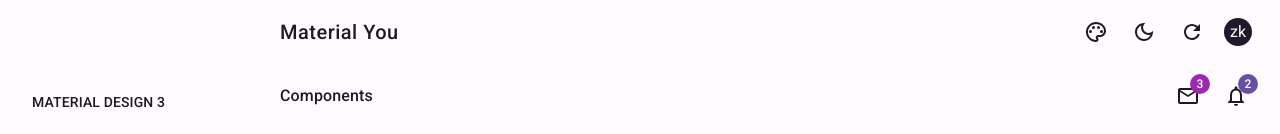
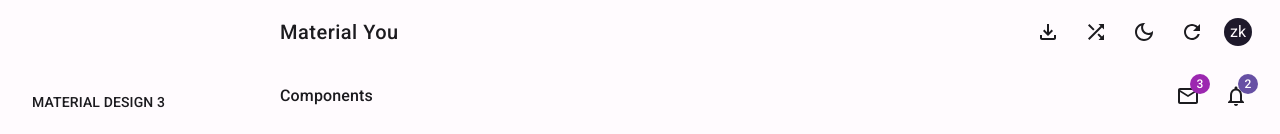
Before and after one commit to ZakAlbert/react-material-you-theme, a React (Vite) app: page /Components in a window 1280 px wide. Shown: the top 134 px of the page. Built offline with nearby package versions, Linux system fonts and the light colour scheme.

Commit message:
Add download button and change new color button to shuffle

```diff
--- a/package.json
+++ b/package.json
@@ -14,6 +14,8 @@
     "@mui/material": "^5.8.4",
     "@mui/styled-engine-sc": "^5.8.0",
     "material-dynamic-colors": "^0.0.10",
+    "mui-color": "^2.0.0-beta.2",
+    "mui-color-input": "^1.0.4",
     "react": "^18.2.0",
     "react-dom": "^18.2.0",
     "react-router-dom": "^6.3.0",
--- a/src/components/Header.tsx
+++ b/src/components/Header.tsx
@@ -3,7 +3,6 @@
 
 import MenuIcon from '@mui/icons-material/MenuTwoTone';
 import NotificationIcon from '@mui/icons-material/NotificationsOutlined';
-import ColorIcon from '@mui/icons-material/ColorLensOutlined';
 import DarkIcon from '@mui/icons-material/DarkModeOutlined';
 import LightIcon from '@mui/icons-material/LightModeOutlined';
 import MailIcon from '@mui/icons-material/MailOutline';
@@ -12,6 +11,9 @@
 
 import { ThemeModeContext, ThemeSchemeContext } from "../theme";
 import { useLocation } from "react-router-dom";
+import { Download, DownloadOutlined, FileDownloadOutlined, Shuffle } from "@mui/icons-material";
+import { MuiColorInput } from "mui-color-input";
+import { ColorBox, ColorButton, ColorInput, ColorPicker } from "mui-color";
 
 interface HeaderProps {
     onDrawerToggle?: () => void,
@@ -20,7 +22,8 @@
 
 const Header: FC<HeaderProps> = ({ onDrawerToggle, window }) => {
 
-    const { palette } = useTheme();
+    const theme = useTheme();
+    const palette = theme.palette;
     const location = useLocation();
 
     const { toggleThemeMode, resetThemeMode } = useContext(ThemeModeContext);
@@ -28,10 +31,23 @@
 
     const changeThemeMode = () => toggleThemeMode();
 
-    const changeThemeScheme = async () => {
+    const shuffleThemeScheme = async () => {
         const randomColor = `#${Math.floor(Math.random() * 16777215).toString(16)}`;
         generateThemeScheme(randomColor);
     };
+
+    const downloadTheme = async () => {
+        // turn the theme into a string
+        const themeString = JSON.stringify(theme);
+
+        // make it downloadable
+        const element = document.createElement("a");
+        const file = new Blob([themeString], { type: 'application/json' });
+        element.href = URL.createObjectURL(file);
+        element.download = "theme.json";
+        document.body.appendChild(element);
+        element.click();
+    }
 
     const reset = () => {
         resetThemeMode();
@@ -70,9 +86,16 @@
                         </Grid>
                         <Grid item xs></Grid>
                         <Grid item>
-                            <Tooltip title='Change Color'>
-                                <IconButton size='large' color='inherit' onClick={changeThemeScheme}>
-                                    <ColorIcon />
+                            <Tooltip title='Download Theme'>
+                                <IconButton size='large' color='inherit' onClick={downloadTheme}>
+                                    <FileDownloadOutlined />
+                                </IconButton>
+                            </Tooltip>
+                        </Grid>
+                        <Grid item>
+                            <Tooltip title='Random Color'>
+                                <IconButton size='large' color='inherit' onClick={shuffleThemeScheme}>
+                                    <Shuffle />
                                 </IconButton>
                             </Tooltip>
                         </Grid>
```
Also changed, not shown: 2 other files (tests, documents, lock files or other folders).
